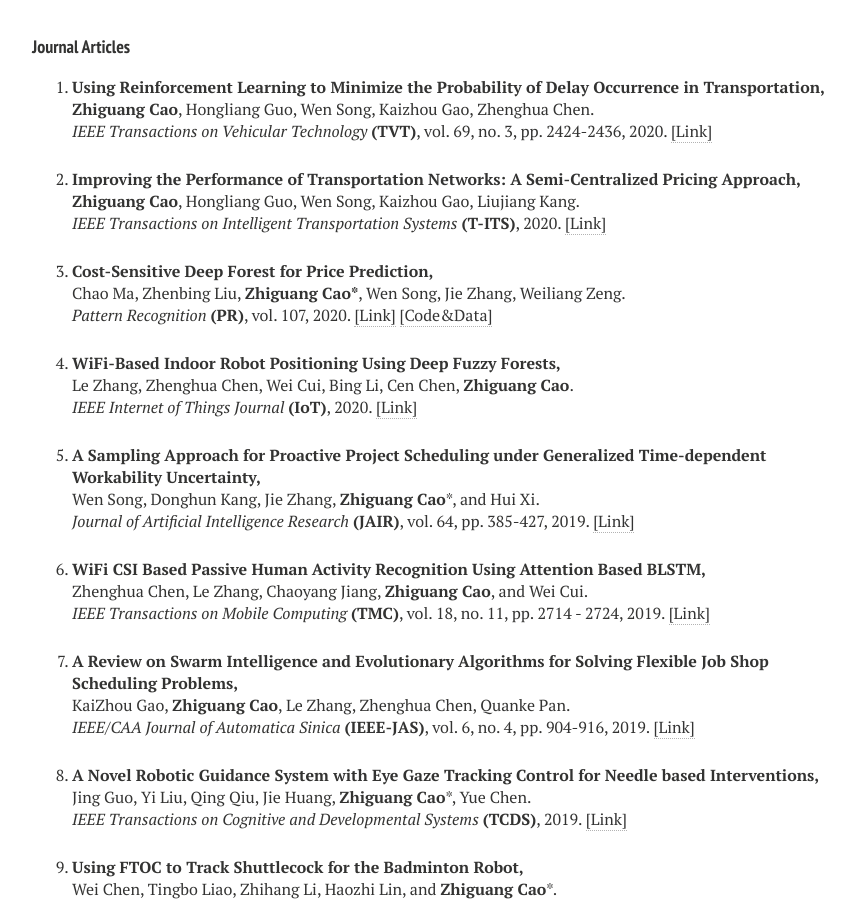
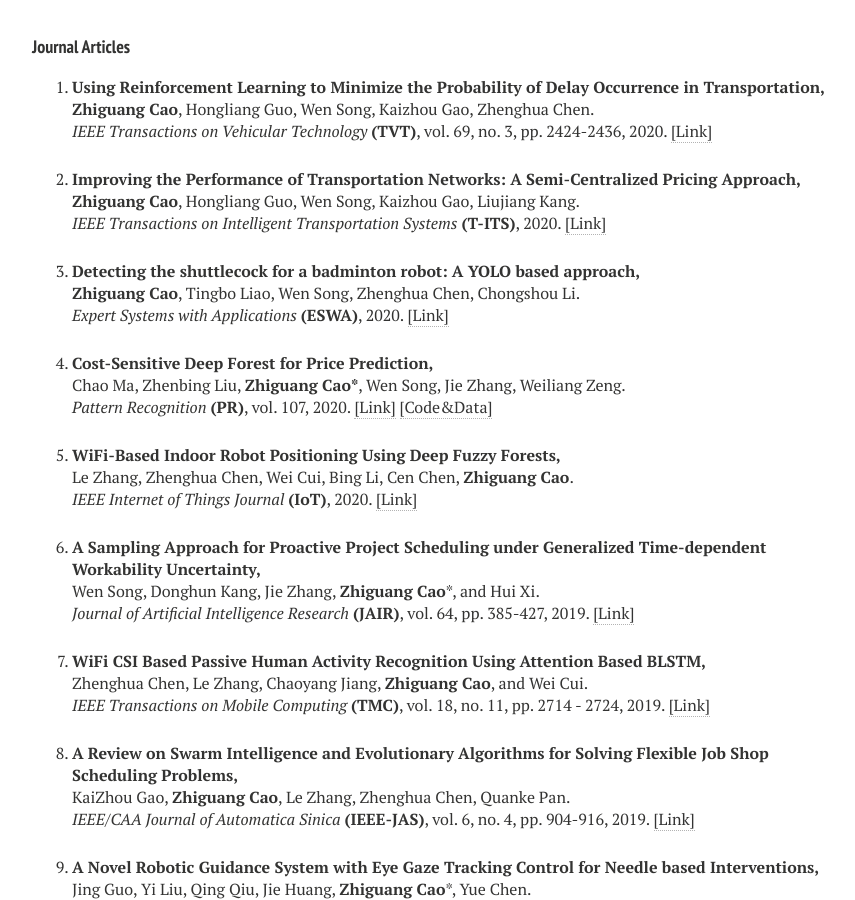
Before and after one commit to zhiguangcaosg/zhiguangcaosg.github.io, a Jekyll site: the page built from publications.md, in a window 1280 px wide and 900 px high, scrolled down 1415 px. Shown: the whole window, without its empty margins (288-1143 px from the left). Built offline with Jekyll 4.4.1, drawn with Linux system fonts in a browser that asks for light colours; nearby versions of some CDN libraries.

Commit message:
Update publications.html

```diff
--- a/_layouts/publications.html
+++ b/_layouts/publications.html
@@ -227,6 +227,14 @@ div.bibtex pre { font-size: 75%; overflow: auto;  width: 100%; padding: 0em 0em;
 
 <li>
 <p>
+<b>Detecting the shuttlecock for a badminton robot: A YOLO based approach,</b>
+<br><b>Zhiguang Cao</b>, Tingbo Liao, Wen Song, Zhenghua Chen, Chongshou Li.<br>
+<i>Expert Systems with Applications</i> <b>(ESWA)</b>, 2020. <a href="https://www.sciencedirect.com/science/article/abs/pii/S0957417420306436" target="_blank">[Link]</a>
+</p>
+</li>
+
+<li>
+<p>
 <b>Cost-Sensitive Deep Forest for Price Prediction,</b>
 <br>Chao Ma, Zhenbing Liu, <b>Zhiguang Cao*</b>, Wen Song, Jie Zhang, Weiliang Zeng.<br>
 <i>Pattern Recognition</i> <b>(PR)</b>, vol. 107, 2020. <a href="https://www.sciencedirect.com/science/article/pii/S0031320320303022" target="_blank">[Link]</a> <a href="https://github.com/machao199271/cost_sensitive_deep_forest" target="_blank">[Code&Data]</a>
```
